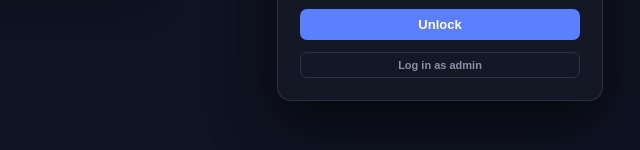
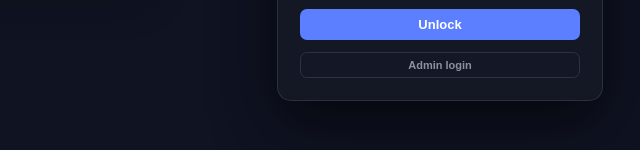
Before and after one commit to plamistef/the-chart, a website: page index.html in a window 1280 px wide. Shown: the part 410-560 px from the top of the page, 200-840 px from the left. Drawn offline with nearby package versions, Linux system fonts and the light colour scheme.

Commit message:
Rename admin login button label

```diff
--- a/index.html
+++ b/index.html
@@ -92,7 +92,7 @@
     <input type="password" id="authPassword" placeholder="Password" autocomplete="off">
     <p id="authError"></p>
     <button id="unlockBtn">Unlock</button>
-    <button id="adminBtn">Log in as admin</button>
+    <button id="adminBtn">Admin login</button>
   </div>
 </div>
 <div id="error-banner"></div>
```
